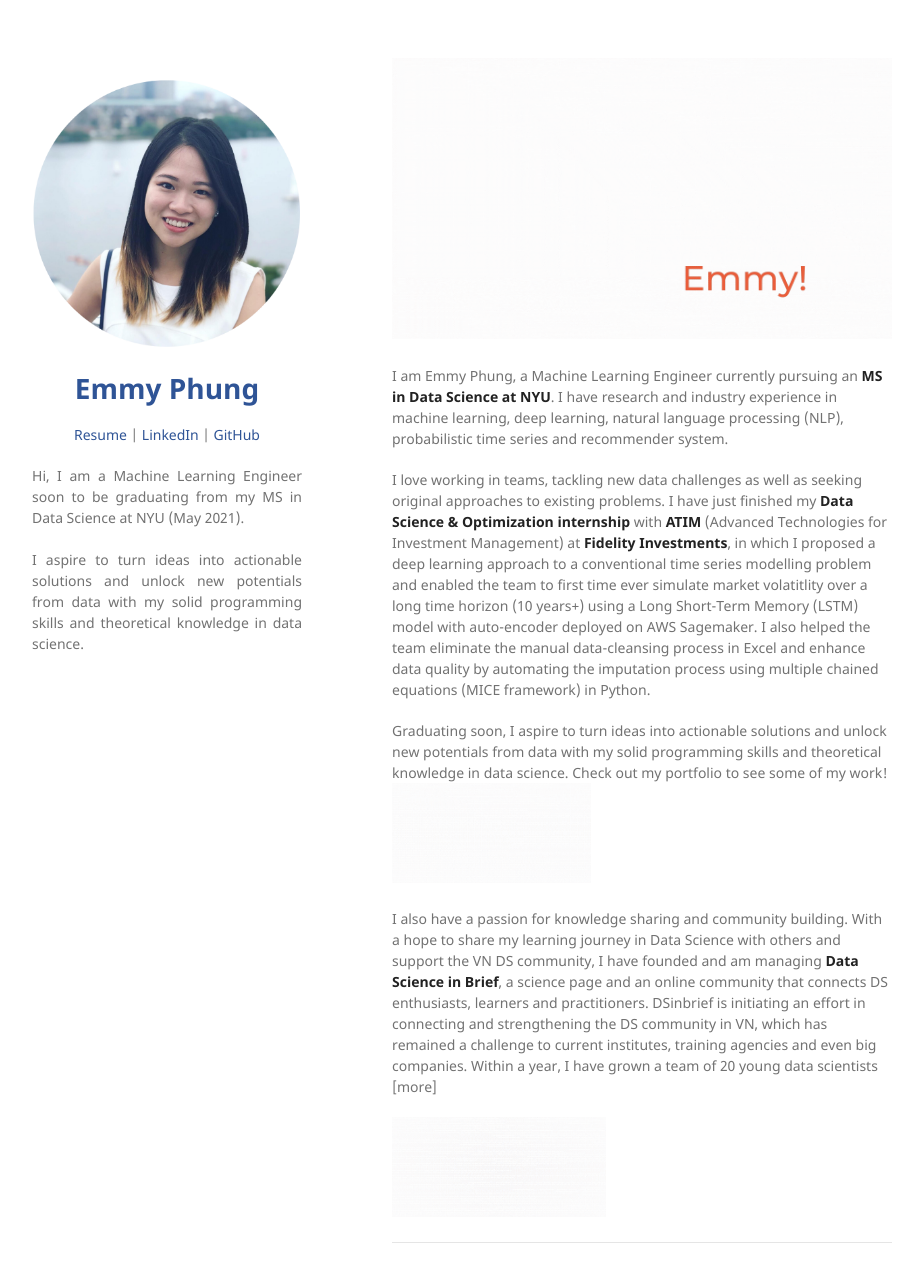
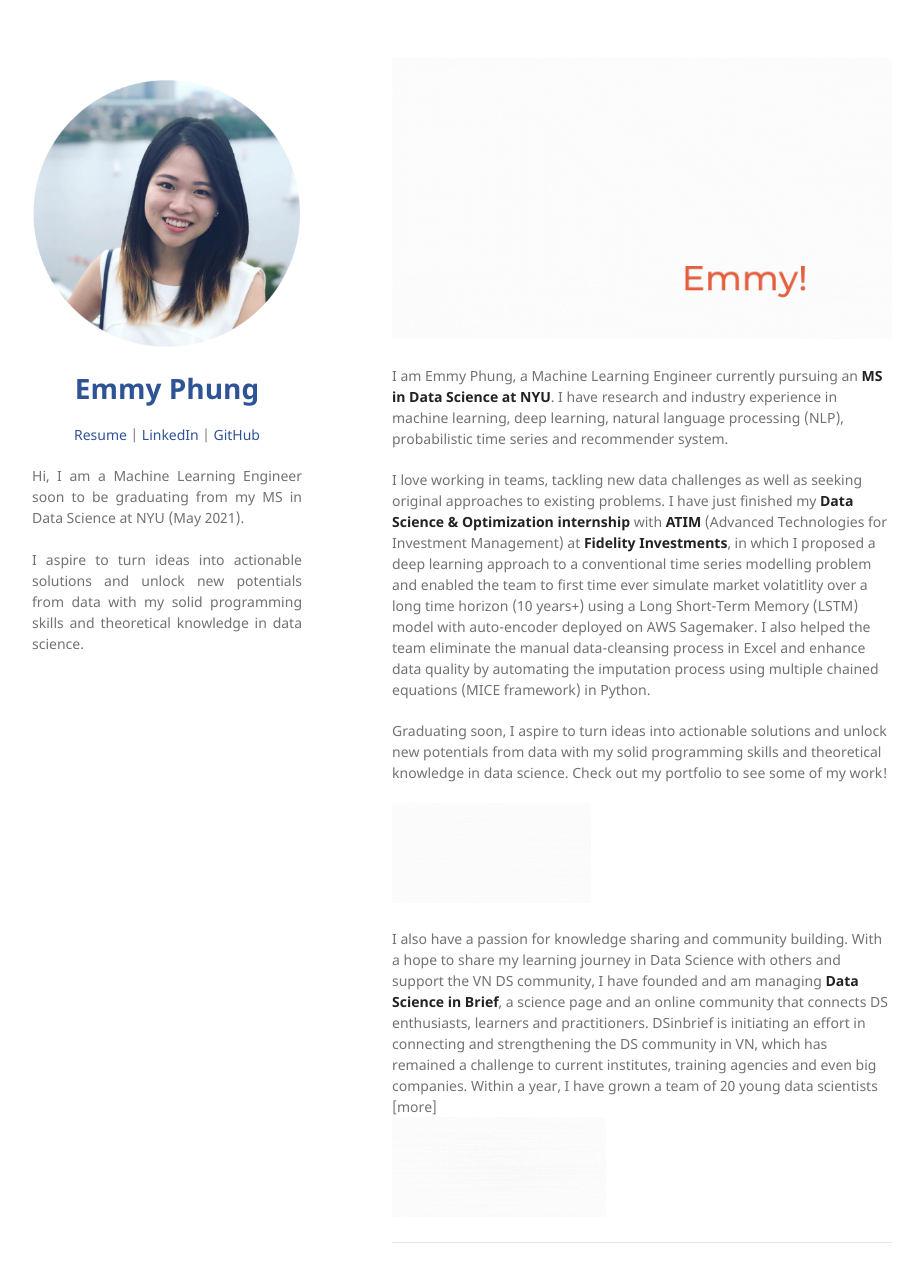
Before and after one commit to Emmyphung/emmyphung.github.io, a Jekyll site: the page built from index.md, in a window 1280 px wide and 1313 px high. Shown: the top 1282 px of the window, without its empty margins (178-1101 px from the left). Built offline with Jekyll 4.4.1, drawn with Linux system fonts in a browser that asks for light colours; our own code applies the rules of GitHub Pages for plain Markdown files.

Commit message:
Update index.md

```diff
--- a/index.md
+++ b/index.md
@@ -5,12 +5,13 @@ I am Emmy Phung, a Machine Learning Engineer currently pursuing an **MS in Data
 I love working in teams, tackling new data challenges as well as seeking original approaches to existing problems. I have just finished my **Data Science & Optimization internship** with **ATIM** (Advanced Technologies for Investment Management) at **Fidelity Investments**, in which I proposed a deep learning approach to a conventional time series modelling problem and enabled the team to first time ever simulate market volatitlity over a long time horizon (10 years+) using a Long Short-Term Memory (LSTM) model with auto-encoder deployed on AWS Sagemaker. I also helped the team eliminate the manual data-cleansing process in Excel and enhance data quality by automating the imputation process using multiple chained equations (MICE framework) in Python.
 
 Graduating soon, I aspire to turn ideas into actionable solutions and unlock new potentials from data with my solid programming skills and theoretical knowledge in data science.
-Check out my portfolio to see some of my work!
+Check out my portfolio to see some of my work! <br>
+
 [<img src="images/portfolio2.gif" height="100" />](sections/portfolio.md)
 
 I also have a passion for knowledge sharing and community building. With a hope to share my learning journey in Data Science with others and support the VN DS community, I have founded and am managing **Data Science in Brief**, a science page and an online community that connects DS enthusiasts, learners and practitioners. DSinbrief is initiating an effort in connecting and strengthening the DS community in VN, which has remained a challenge to current institutes, training agencies and even big companies.
 Within a year, I have grown a team of 20 young data scientists [more]
-
+<br>
 [<img src="images/leadership2.gif" height="100" />](sections/dsinbrief.md)
 
 ---
```
